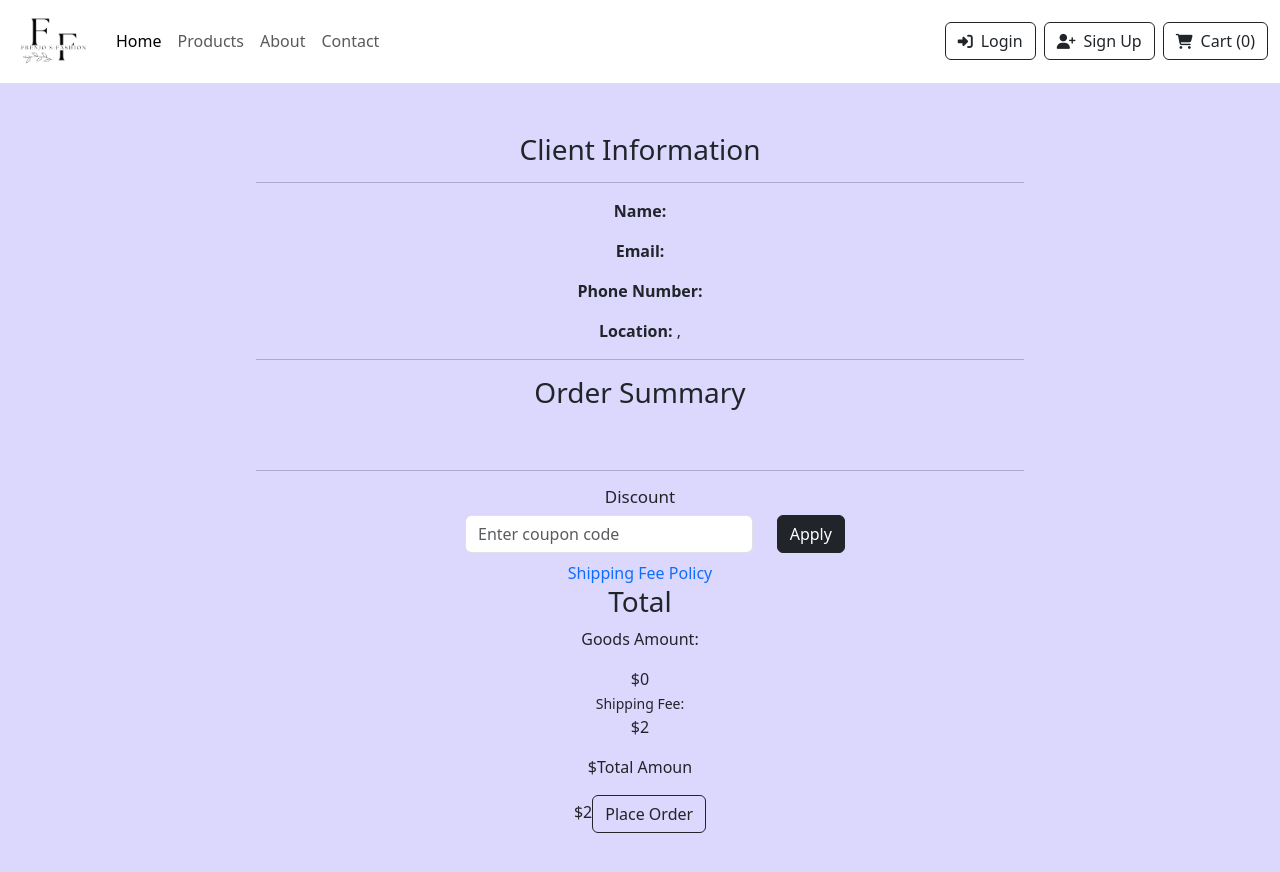
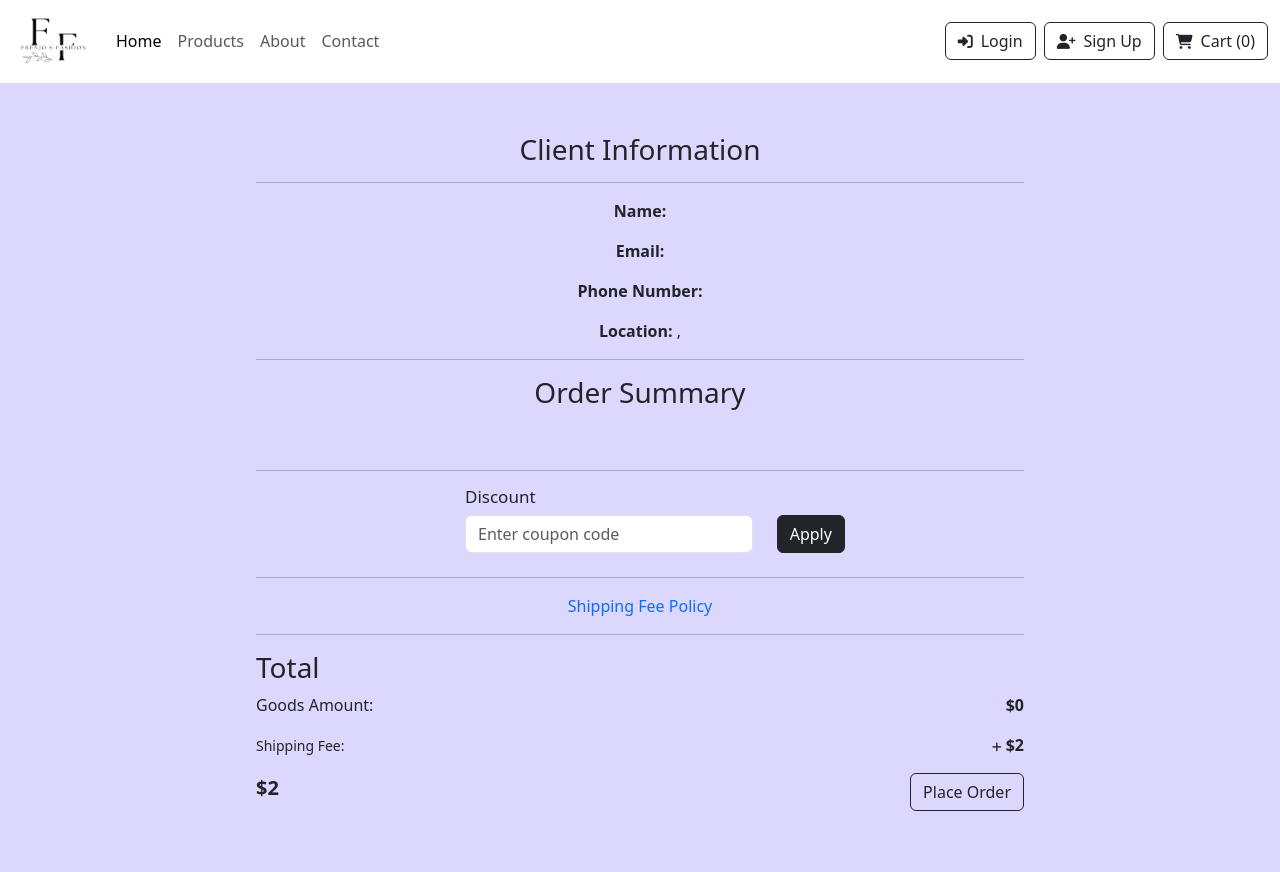
Before and after one commit to Brendafrenjo/e-commerce-app, a React (Create React App) app: page /order-confirmation in a window 1280 px wide. Shown: the top 872 px of the page. Built offline with nearby package versions, Linux system fonts and the light colour scheme.

Commit message:
Updated OrderConfirmation.js

```diff
--- a/src/OrderConfirmation.css
+++ b/src/OrderConfirmation.css
@@ -43,6 +43,15 @@ input[type="radio"] {
 .client-information {
 }
 
+.total-amount, .shipping-info, .place-order {
+  display: flex;
+  justify-content: space-between;
+}
+
+.amount-cost, .shipping-cost, .subtotal {
+  font-weight: 700;
+}
+
 @media (min-width: 500px) {
   .coupon {
     max-width: 350px;
--- a/src/OrderConfirmation.js
+++ b/src/OrderConfirmation.js
@@ -148,7 +148,7 @@ export default function OrderConfirmation() {
       </div>
       <hr />
       <div className="coupon">
-        <h4>Discount</h4>
+        <h4 className="text-start">Discount</h4>
         <div className="row">
           <div className="col-10">
             <input
@@ -166,29 +166,30 @@ export default function OrderConfirmation() {
           </div>
         </div>
       </div>
-      <a href="example" target="_blank">
+      <hr />
+      <a href="example" target="_blank" className="text-end">
         Shipping Fee Policy
       </a>
-      <h3>Total</h3>
-      <div>
+      <hr />
+      <h3 className="text-start">Total</h3>
+      <div className="total-amount">
         <span>
           <p>Goods Amount:</p>
         </span>
-        <span>${Math.round(calculateSubtotal())}</span>
+        <span className="amount-cost">${Math.round(calculateSubtotal())}</span>
       </div>
-      <div>
+      <div className="shipping-info">
         <span>
           <small>Shipping Fee:</small>
         </span>
-        <span>
-          <p>$2</p>
+        <span className="shipping-cost">
+          <p>
+            <i className="fa-solid fa-plus icon"></i> $2
+          </p>
         </span>
       </div>
-      <div>
-        <span>
-          <p>$Total Amoun</p>
-        </span>
-        <span>${Math.round(calculateSubtotal() + 2)}</span>
+      <div className="place-order">
+        <span className="subtotal">${Math.round(calculateSubtotal() + 2)}</span>
         <span>
           <button className="btn btn-outline-dark" onClick={handlePayNow}>
             Place Order
```
